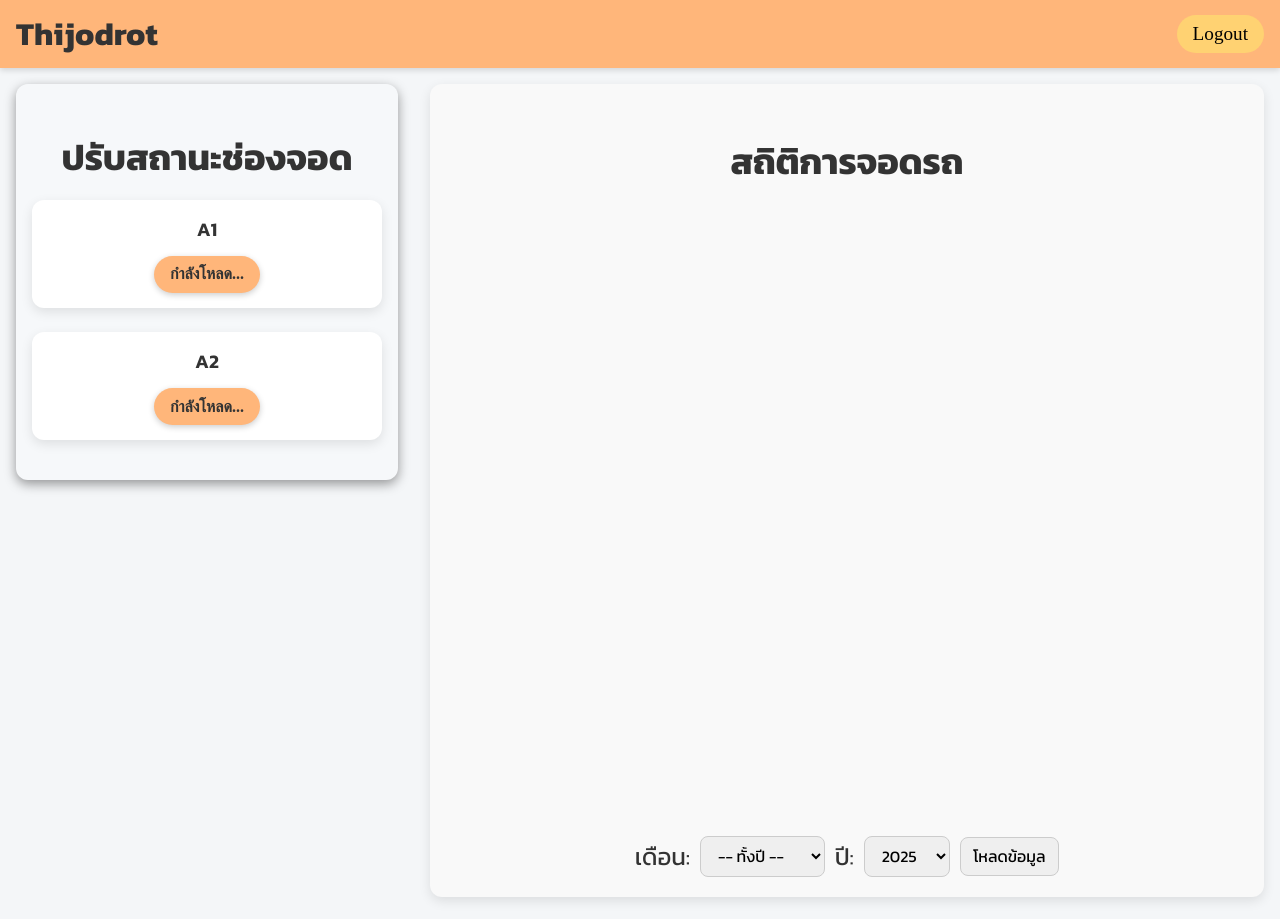
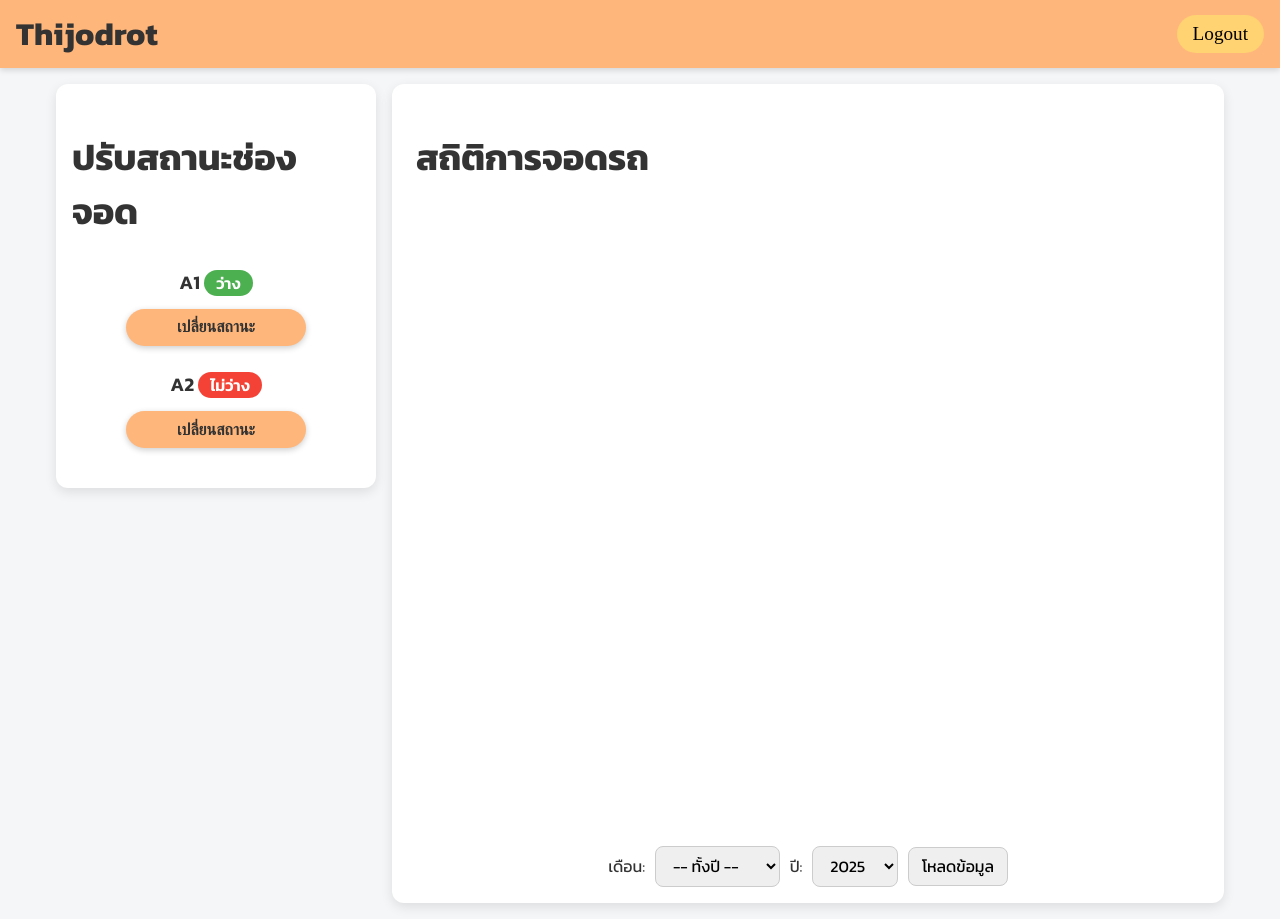
Before and after one commit to anuphapth/Iot-ThiJodRot-Web, a website: page public/dashboard.html in a window 1280 px wide. Drawn offline with nearby package versions, Linux system fonts and the light colour scheme; no server answers; a web font is replaced by a local one.

Commit message:
update chart

```diff
--- a/public/dashboard.css
+++ b/public/dashboard.css
@@ -1,19 +1,50 @@
-/* Container for each slot status and button, vertical layout, centered */
+/* --- Layout Dashboard --- */
+main.dashboard {
+  display: flex;
+  justify-content: center;
+  align-items: flex-start;
+  flex-wrap: wrap;
+  gap: 1rem;
+  padding: 1rem;
+  box-sizing: border-box;
+  max-width: 1200px;
+  margin: 0 auto;
+}
+
+/* ซ้าย - ปรับสถานะ */
+main.dashboard .left-panel {
+  flex: 0 1 320px;
+  /* ไม่ยืดเกิน 320px */
+  max-width: 100%;
+  background: #fff;
+  padding: 1rem;
+  border-radius: 12px;
+  box-shadow: 0 4px 12px rgba(0, 0, 0, 0.1);
+  box-sizing: border-box;
+}
+
+/* ขวา - กราฟ */
+main.dashboard .right-panel {
+  flex: 1 1 600px;
+  /* ขยายเต็มที่ แต่เริ่มที่ 600px */
+  min-width: 0;
+  background: #fff;
+  padding: 1rem 1.5rem;
+  border-radius: 12px;
+  box-shadow: 0 4px 12px rgba(0, 0, 0, 0.1);
+  box-sizing: border-box;
+}
+
+/* --- Slot Status Container --- */
 .slot-status-container {
   display: flex;
   flex-direction: column;
   align-items: center;
-  gap: 4px; /* space between status text and button */
-  background: white;
-  max-width: 350px;
-  margin: 8px auto 1.5rem auto; /* bottom margin for spacing */
-  border-radius: 12px;
-  box-shadow: 0 4px 12px rgba(0, 0, 0, 0.1);
-  padding: 15px;
+  gap: 4px;
+  margin-bottom: 1.5rem;
   text-align: center;
 }
 
-/* Status text style */
 .status-text {
   font-size: 1.2rem;
   font-weight: 600;
@@ -21,7 +52,6 @@
   color: #333;
 }
 
-/* Toggle button style */
 .toggle-status-btn {
   background-color: #FFB67A;
   border: none;
@@ -35,20 +65,20 @@
   box-shadow: 0 2px 6px rgba(0, 0, 0, 0.2);
   transition: background-color 0.3s ease;
   margin: 0;
+  width: 100%;
+  max-width: 180px;
 }
 
-/* Button hover effect */
 .toggle-status-btn:hover:not(:disabled) {
   background-color: #e29d5d;
 }
 
-/* Disabled button style */
 .toggle-status-btn:disabled {
   cursor: not-allowed;
   opacity: 0.6;
 }
 
-/* Status colors: vacant - green */
+/* Status colors */
 .status-vacant {
   background-color: #4CAF50;
   color: white;
@@ -58,7 +88,6 @@
   font-size: 1rem;
 }
 
-/* Status colors: occupied - red */
 .status-occupied {
   background-color: #F44336;
   color: white;
@@ -68,7 +97,6 @@
   font-size: 1rem;
 }
 
-/* Status colors: maintenance - blue */
 .status-maintenance {
   background-color: #3300ff;
   color: white;
@@ -78,55 +106,34 @@
   font-size: 1rem;
 }
 
-@media (max-width: 480px) {
-  .slot-status-container {
-    max-width: 100%;
-    margin: 8px auto 1rem auto;
-    padding: 12px;
-  }
-
-  .status-text {
-    font-size: 1rem;
-  }
-
-  .toggle-status-btn {
-    font-size: 0.9rem;
-    padding: 8px 16px;
-  }
-
-  .status-vacant,
-  .status-occupied,
-  .status-maintenance {
-    font-size: 0.9rem;
-  }
-}
-
+/* --- Chart Container --- */
 .chart-container {
-  max-width: 800px;
-  margin: 0; /* ลบ margin บน-ล่าง ออก */
-  padding: 20px;
-  background: #f9f9f9;
-  border-radius: 12px;
-  box-shadow: 0 4px 12px rgba(0, 0, 0, 0.1);
   text-align: center;
 }
 
 .chart-container canvas {
-  width: 100% !important; /* บังคับให้เต็ม */
-  height: auto !important; /* รักษาสัดส่วน */
-  max-height: 300px; /* กำหนดสูงสุด */
+  width: 100% !important;
+  height: auto !important;
+  max-height: 300px;
   display: block;
   margin: 1rem 0;
 }
 
+/* --- Filter Container --- */
 .filter-container {
   display: flex;
   justify-content: center;
   align-items: center;
   flex-wrap: wrap;
   gap: 10px;
-  margin: 1rem auto 0 auto;
+  margin-top: 1rem;
   text-align: center;
+}
+
+.filter-container label {
+  font-family: "Kanit", sans-serif;
+  font-size: 1rem;
+  color: #333;
 }
 
 .filter-container select,
@@ -136,113 +143,44 @@
   border-radius: 8px;
   border: 1px solid #ccc;
   font-family: "Kanit", sans-serif;
+  cursor: pointer;
+  transition: background-color 0.2s ease;
 }
 
-body, html {
-  height: 100%;
-  margin: 0;
+.filter-container button:hover {
+  background-color: #FFB67A;
+  border-color: #feb82b;
 }
 
-main {
-  display: flex;
-  gap: 0.5rem;
-  padding: 1rem;
-  justify-content: center;  /* กึ่งกลางแนวนอนทั้งสองส่วน */
-  min-height: 80vh;         /* ความสูงรวม */
-}
-
-/* กล่องสีพื้นหลังสำหรับ section ปรับสถานะ */
-main > section:first-child {
-  position: relative; /* สำหรับการวางกล่อง background */
-  flex: 0 0 320px;
-  max-width: 350px;
-  align-self: flex-start;
-  padding: 1rem;
-  z-index: 1; /* ให้อยู่บนกล่องสี */
-}
-
-/* กล่องสีพื้นหลังแบบ absolute วางข้างหลัง */
-main > section:first-child::before {
-  content: "";
-  position: absolute;
-  top: 0;
-  left: 0;
-  right: 0;
-  bottom: 0;
-  background-color: #ffffff33; /* สีส้มอ่อน (ปรับได้) */
-  border-radius: 12px;
-  box-shadow: 0 4px 12px rgba(0, 0, 0, 0.4);
-  z-index: -1; /* วางไว้ข้างหลังเนื้อหา */
-}
-
-h2 {
-  text-align: center;
-  margin-bottom: 1rem;
-}
-
-/* หน้าจอเล็กกว่า 480px: stack แนวตั้ง */
-@media (max-width: 480px) {
-  main {
-    flex-direction: column;
-    padding: 1rem 0.5rem;
-    gap: 1rem;
+/* --- Responsive --- */
+@media (max-width: 720px) {
+  main.dashboard .right-panel {
+    flex: 1 1 100%;
+    max-width: 100%;
+    padding: 1rem 1rem 2rem 1rem;
   }
 
-  main > section:first-child,
-  main > section:last-child {
-    flex: none;
+  main.dashboard .left-panel {
+    flex: 1 1 100%;
     max-width: 100%;
-    width: 100%;
-  }
-
-  main > section:first-child::before {
-    border-radius: 12px;
+    padding: 1rem 1rem 1rem 1rem;
   }
 }
 
-/* หน้าจอระหว่าง 481px - 720px: แนวนอน แต่ปรับขนาด */
-@media (min-width: 481px) and (max-width: 720px) {
-  main {
-    flex-direction: row;
-    gap: 1rem;
-    padding: 1rem;
-    align-items: flex-start;
+@media (max-width: 480px) {
+  .status-text {
+    font-size: 1rem;
   }
 
-  main > section:first-child {
-    flex: 0 0 40%; /* ฝั่งซ้ายประมาณ 40% */
-    max-width: none;
-    padding: 1rem;
+  .toggle-status-btn {
+    font-size: 0.9rem;
+    max-width: 100%;
+    width: 100%;
+    padding: 8px 16px;
   }
 
-  main > section:last-child {
-    flex: 1 1 60%; /* ฝั่งขวา 60% */
-    min-width: 0;
-  }
-
-  main > section:first-child::before {
-    border-radius: 12px;
+  .filter-container select,
+  .filter-container button {
+    font-size: 0.9rem;
   }
 }
-
-/* หน้าจอใหญ่กว่า 720px: ตามเดิม */
-@media (min-width: 721px) {
-  main {
-    flex-direction: row;
-    gap: 0.5rem;
-    padding: 1rem;
-    align-items: center;
-  }
-
-  main > section:first-child {
-    flex: 0 0 320px;
-    max-width: 350px;
-    align-self: flex-start;
-    padding: 1rem;
-  }
-
-  main > section:last-child {
-    flex: 1 1 auto;
-    min-width: 0;
-  }
-}
--- a/public/dashboard.html
+++ b/public/dashboard.html
@@ -17,7 +17,8 @@
   <!-- Date adapter for Chart.js -->
   <script src="https://cdn.jsdelivr.net/npm/chartjs-adapter-date-fns"></script>
   <meta name="viewport" content="width=device-width, initial-scale=1.0, viewport-fit=cover">
-
+  <link rel="stylesheet" href="style.css" />
+  <link rel="stylesheet" href="dashboard.css" />
 </head>
 
 <body>
@@ -27,37 +28,37 @@
     </div>
     <button id="logoutBtn">Logout</button>
   </nav>
-  </nav>
 
-  <main style="display: flex; gap: 2rem; padding: 1rem;">
-    <!-- ซ้าย: ปรับสถานะ -->
-    <section style="flex: 1;">
+  <main class="dashboard">
+    <section class="left-panel">
       <h2>ปรับสถานะช่องจอด</h2>
+
       <div class="slot-status-container">
         <p id="carStatusText1" class="status-text">
           <span class="slot-label">A1</span>
-          <span id="statusValue1"></span>
+          <span id="statusValue1" class="status-vacant">ว่าง</span>
         </p>
-        <button id="toggleStatusBtn1" class="toggle-status-btn">กำลังโหลด...</button>
+        <button id="toggleStatusBtn1" class="toggle-status-btn">เปลี่ยนสถานะ</button>
       </div>
 
       <div class="slot-status-container">
         <p id="carStatusText2" class="status-text">
           <span class="slot-label">A2</span>
-          <span id="statusValue2"></span>
+          <span id="statusValue2" class="status-occupied">ไม่ว่าง</span>
         </p>
-        <button id="toggleStatusBtn2" class="toggle-status-btn">กำลังโหลด...</button>
+        <button id="toggleStatusBtn2" class="toggle-status-btn">เปลี่ยนสถานะ</button>
       </div>
     </section>
 
-    <!-- ขวา: สถิติ -->
-    <section class="chart-container" style="flex: 2;">
+    <section class="right-panel">
       <h2>สถิติการจอดรถ</h2>
 
-      <canvas id="parkingDurationChart"></canvas>
-      <canvas id="parkingEntryChart"></canvas>
+      <div class="chart-container">
+        <canvas id="parkingDurationChart"></canvas>
+        <canvas id="parkingEntryChart"></canvas>
+      </div>
 
-      <div class="filter-container" style="margin-top: 1rem;">
+      <div class="filter-container">
         <label for="monthSelect">เดือน:</label>
         <select id="monthSelect">
           <option value="">-- ทั้งปี --</option>
@@ -83,13 +84,13 @@
     </section>
   </main>
 
-  <!-- ✅ Chart.js core -->
+  <!-- Chart.js -->
   <script src="https://cdn.jsdelivr.net/npm/chart.js"></script>
 
-  <!-- ✅ Date adapter (ต้องมาก่อน dashboard.js) -->
+  <!-- Date adapter for Chart.js -->
   <script src="https://cdn.jsdelivr.net/npm/chartjs-adapter-date-fns"></script>
 
-  <!-- ✅ Main script -->
+  <!-- Main script -->
   <script src="dashboard.js"></script>
 </body>
 
--- a/public/style.css
+++ b/public/style.css
@@ -107,3 +107,25 @@ body {
     padding: 6px 10px;
   }
 }
+
+html, body {
+  padding: env(safe-area-inset-top, 0)
+           env(safe-area-inset-right, 0)
+           env(safe-area-inset-bottom, 0)
+           env(safe-area-inset-left, 0);
+}
+
+#navbar {
+  padding-top: calc(env(safe-area-inset-top, 0) + 10px);
+  padding-left: calc(env(safe-area-inset-left, 0) + 16px);
+  padding-right: calc(env(safe-area-inset-right, 0) + 16px);
+}
+
+@supports(padding: env(safe-area-inset-top)) {
+  html, body {
+    padding: env(safe-area-inset-top)
+             env(safe-area-inset-right)
+             env(safe-area-inset-bottom)
+             env(safe-area-inset-left);
+  }
+}
```
